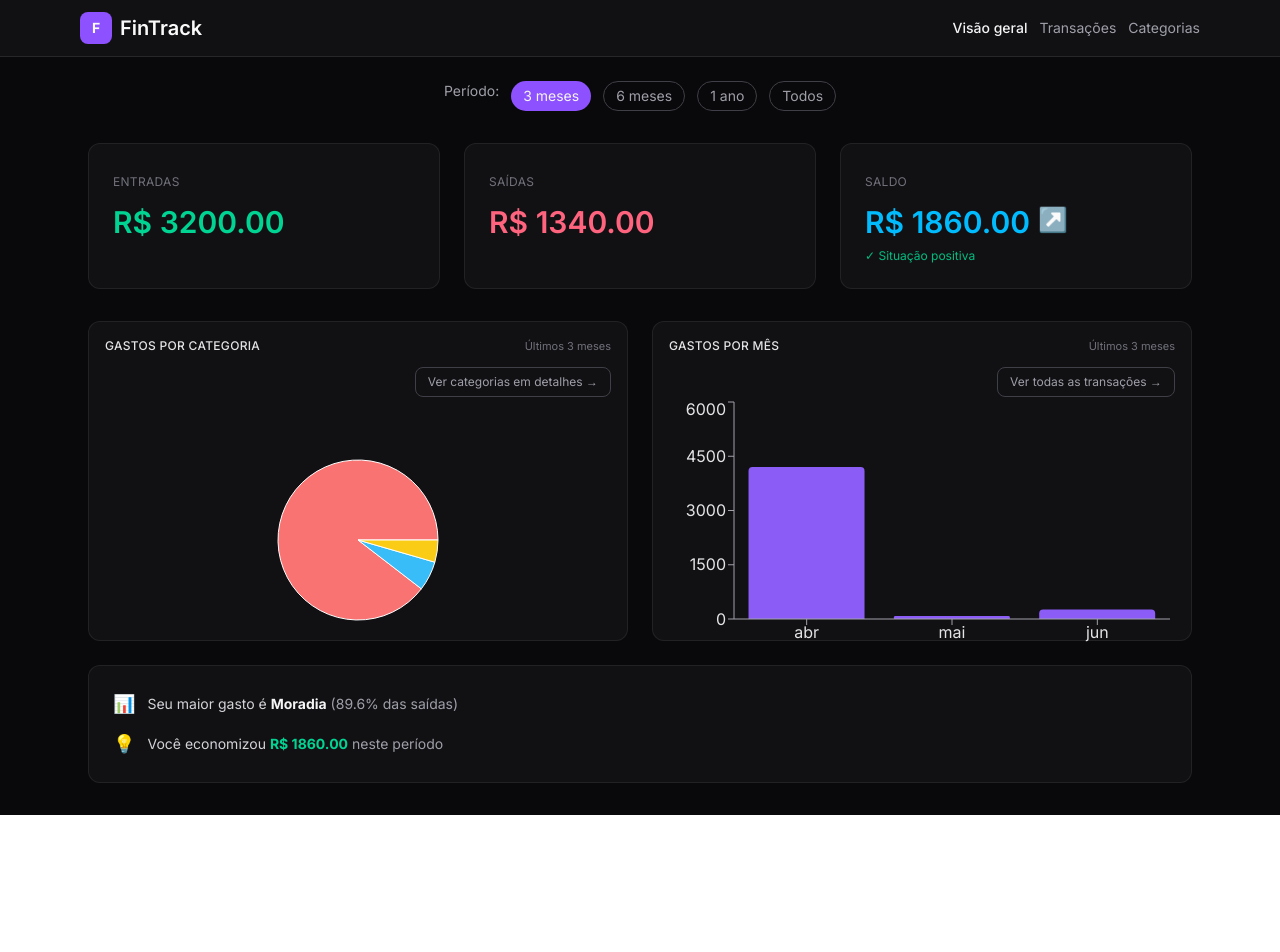
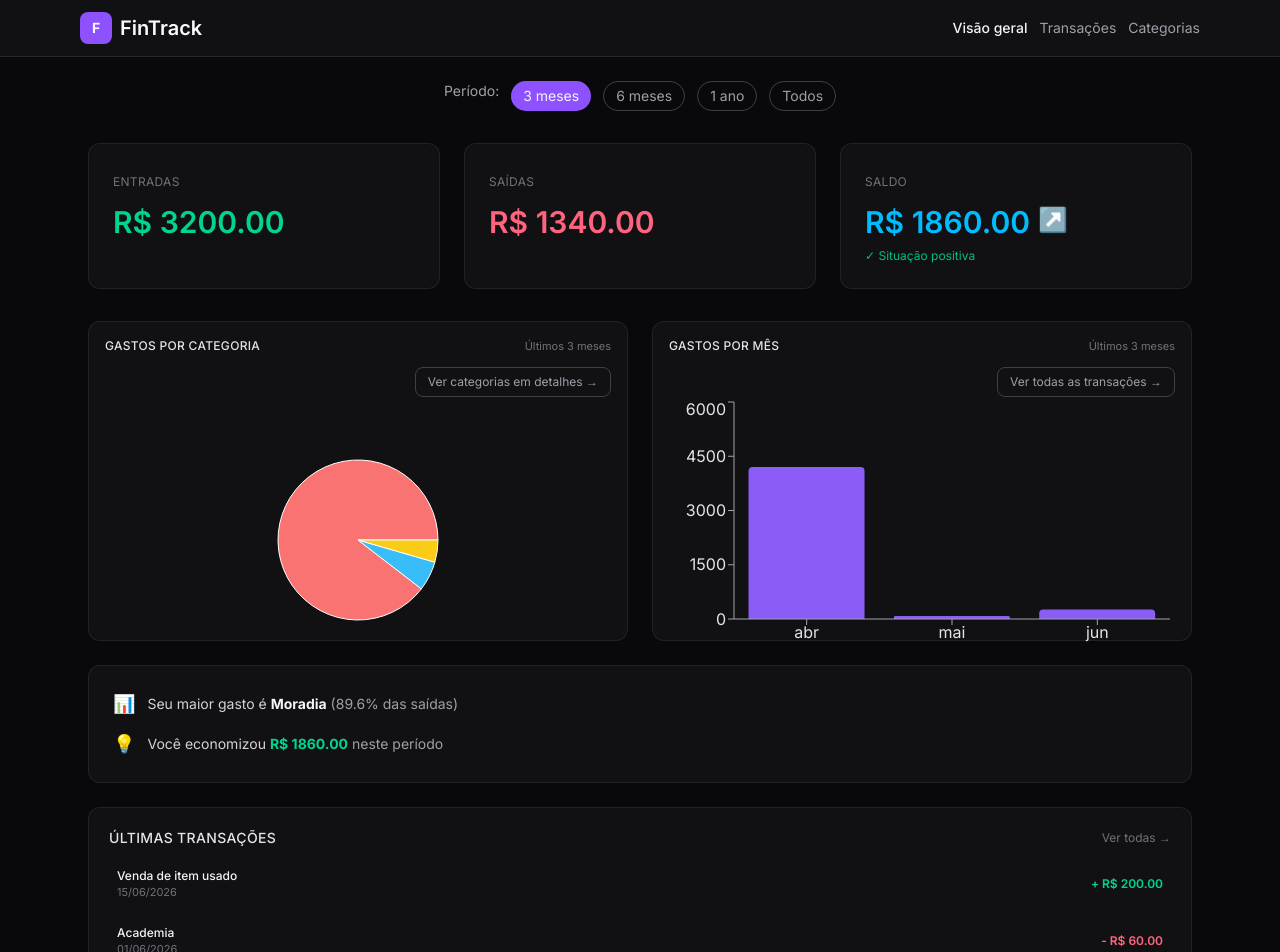
Before and after one commit to ManzanoW/fintrack, a Next.js app: page / in a window 1280 px wide. Shown: the top 952 px of the page. Before the commit the page ends 815 px from the top, so only its background shows below. Built offline with nearby package versions, Linux system fonts and the light colour scheme.

Commit message:
feat: added RecentTransactions component, and fixed import

```diff
--- a/src/app/page.tsx
+++ b/src/app/page.tsx
@@ -14,7 +14,7 @@ import {
 
 import Header from "./header/Header";
 import { OverviewInsights } from "@/components/OverviewInsights";
-import { Link } from "react-router-dom";
+import { RecentTransactions } from "@/components/RecentTransactions";
 
 interface Transaction {
   id: number;
@@ -409,6 +409,7 @@ export default function Dashboard() {
           </div>
         </div>
         <OverviewInsights transactions={getFilteredTransactions()} />
+        <RecentTransactions transactions={getFilteredTransactions()} />
       </main>
     </div>
   );
--- /dev/null
+++ b/src/components/RecentTransactions.tsx
@@ -0,0 +1,56 @@
+"use client";
+
+import Link from "next/link";
+import { Transaction } from "@/lib/transactions";
+
+interface RecentTransactionsProps {
+  transactions: Transaction[];
+}
+
+export function RecentTransactions({ transactions }: RecentTransactionsProps) {
+  const recent = transactions
+    .sort((a, b) => new Date(b.date).getTime() - new Date(a.date).getTime())
+    .slice(0, 5);
+
+  return (
+    <section className="bg-zinc-900/60 border border-zinc-800/80 rounded-xl p-4 sm:p-5 mt-6">
+      <div className="flex items-center justify-between mb-3">
+        <h3 className="text-sm font-medium text-zinc-200 uppercase tracking-wide">
+          Últimas transações
+        </h3>
+        <Link
+          href="/transactions"
+          className="text-xs text-zinc-500 hover:text-violet-400 transition"
+        >
+          Ver todas →
+        </Link>
+      </div>
+
+      <div className="space-y-2">
+        {recent.map((t) => (
+          <div
+            key={t.id}
+            className="flex items-center justify-between p-2 rounded-lg hover:bg-zinc-800/40 transition"
+          >
+            <div>
+              <p className="text-xs font-medium text-zinc-100">
+                {t.description}
+              </p>
+              <p className="text-[11px] text-zinc-500">
+                {new Date(t.date + "T00:00:00").toLocaleDateString("pt-BR")}
+              </p>
+            </div>
+            <p
+              className={`text-xs font-semibold ${
+                t.type === "entrada" ? "text-emerald-400" : "text-rose-400"
+              }`}
+            >
+              {t.type === "entrada" ? "+" : "-"} R${" "}
+              {Math.abs(t.amount).toFixed(2)}
+            </p>
+          </div>
+        ))}
+      </div>
+    </section>
+  );
+}
```
